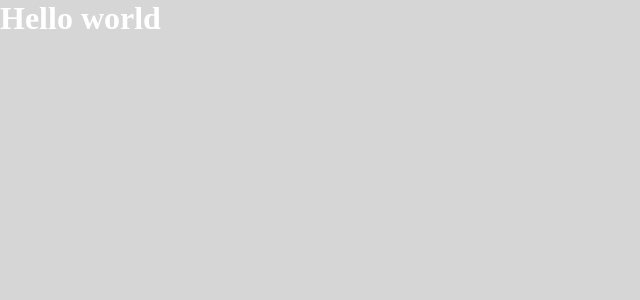
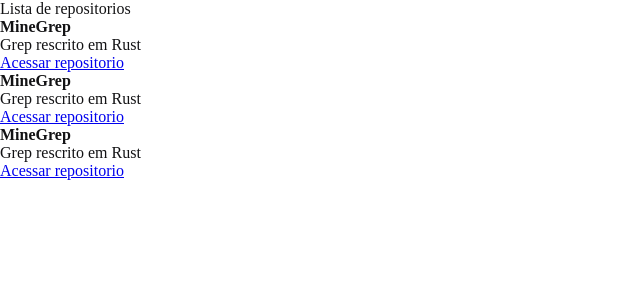
Before and after one commit to kleysoncastro/GitHutExplore, a React app: page / in a window 1280 px wide. Shown: the top 300 px of the page, without its empty margins (0-640 px from the left). Built offline with nearby package versions, Linux system fonts and the light colour scheme.

Commit message:
Ferramenta de refresh em ambiente de desenvolvimento 	serve para nao terder dados no recarregamento da pagina

```diff
--- a/package.json
+++ b/package.json
@@ -16,11 +16,13 @@
     "@babel/cli": "^7.14.8",
     "@babel/core": "^7.14.8",
     "@babel/preset-env": "^7.14.8",
+    "@pmmmwh/react-refresh-webpack-plugin": "^0.4.3",
     "babel-loader": "^8.2.2",
     "cross-env": "^7.0.3",
     "css-loader": "^6.2.0",
     "html-webpack-plugin": "^5.3.2",
     "node-sass": "^6.0.1",
+    "react-refresh": "^0.10.0",
     "sass-loader": "^12.1.0",
     "style-loader": "^3.2.1",
     "webpack": "^5.47.0",
--- a/src/App.jsx
+++ b/src/App.jsx
@@ -1,6 +1,7 @@
+import { RespositoryList } from './components/RepositoryList'
 import './styles/global.scss'
 export function App() {
 
 
-    return <h1>Hello world</h1>
+    return <RespositoryList />
 }
--- /dev/null
+++ b/src/components/RepositoryItem.jsx
@@ -0,0 +1,11 @@
+export function RepositoryItem(props) {
+
+    return(
+        <li>
+        <strong>{props.repository.name ?? 'Default'}</strong>
+        <p>{props.repository.description}</p>
+
+        <a href={props.repository.link} >Acessar repositorio</a>
+    </li>
+    );
+}
--- /dev/null
+++ b/src/components/RepositoryList.jsx
@@ -0,0 +1,29 @@
+import { RepositoryItem } from "./RepositoryItem";
+
+export function RespositoryList() {
+
+    const repository = {
+        name: "MineGrep",
+        description: "Grep rescrito em Rust",
+        link: "https://github.com/kleysoncastro/minegrep"
+    }
+
+    return (
+
+        <section className="repository-list">
+
+            <p>Lista de repositorios</p>
+
+        <ul>
+
+        <RepositoryItem repository={repository}/>
+        <RepositoryItem repository={repository}/>
+        <RepositoryItem repository={repository}/>
+
+
+
+
+        </ul>
+        </section>
+    );
+}
--- a/src/styles/global.scss
+++ b/src/styles/global.scss
@@ -5,8 +5,10 @@
 }
 
 body {
-    font: Arial, Helvetica, sans-serif;
+    font: 16px "Helvetica Neue" Arial, sans-serif;
+    color: #121214;
 
-    background: #3333;
-    color: #fff;
+    h1 {
+        font-size: 88px;
+    }
 }
--- a/webpack.config.js
+++ b/webpack.config.js
@@ -1,6 +1,6 @@
 const path = require('path');
 const HtmlWebpackPlugin = require('html-webpack-plugin');
-
+const ReactRefreshWebpackPlugin = require('@pmmmwh/react-refresh-webpack-plugin');
 const isDevelopment = process.env.NODE_ENV !== 'production'
 
 module.exports = {
@@ -16,20 +16,30 @@ module.exports = {
     },
     module: {
         rules: [
-          { test: /\.jsx$/, exclude: /node_modules/, use: 'babel-loader' },
+          { test: /\.jsx$/, exclude: /node_modules/,
+             use: {
+               loader: 'babel-loader',
+               options: {
+                 plugins: [isDevelopment && require.resolve('react-refresh/babel')].filter(Boolean)
+               }
+             } },
           { test: /\.scss$/, exclude: /node_modules/, use: ['style-loader', 'css-loader', 'sass-loader'] },
 
         ],
       },
 
-      plugins: [new HtmlWebpackPlugin(
+      plugins: [
+        new HtmlWebpackPlugin(
         {
           template: path.resolve(__dirname, 'public', 'index.html')
         }
-      )],
+      ),
+      isDevelopment && new ReactRefreshWebpackPlugin(),
+    ].filter(Boolean),// and plugins
 
       devServer: {
-          contentBase: path.resolve(__dirname, 'public')
+          contentBase: path.resolve(__dirname, 'public'),
+          hot: true,
 
       }
 }
```
Also changed, not shown: 1 other file (tests, documents, lock files or other folders).
